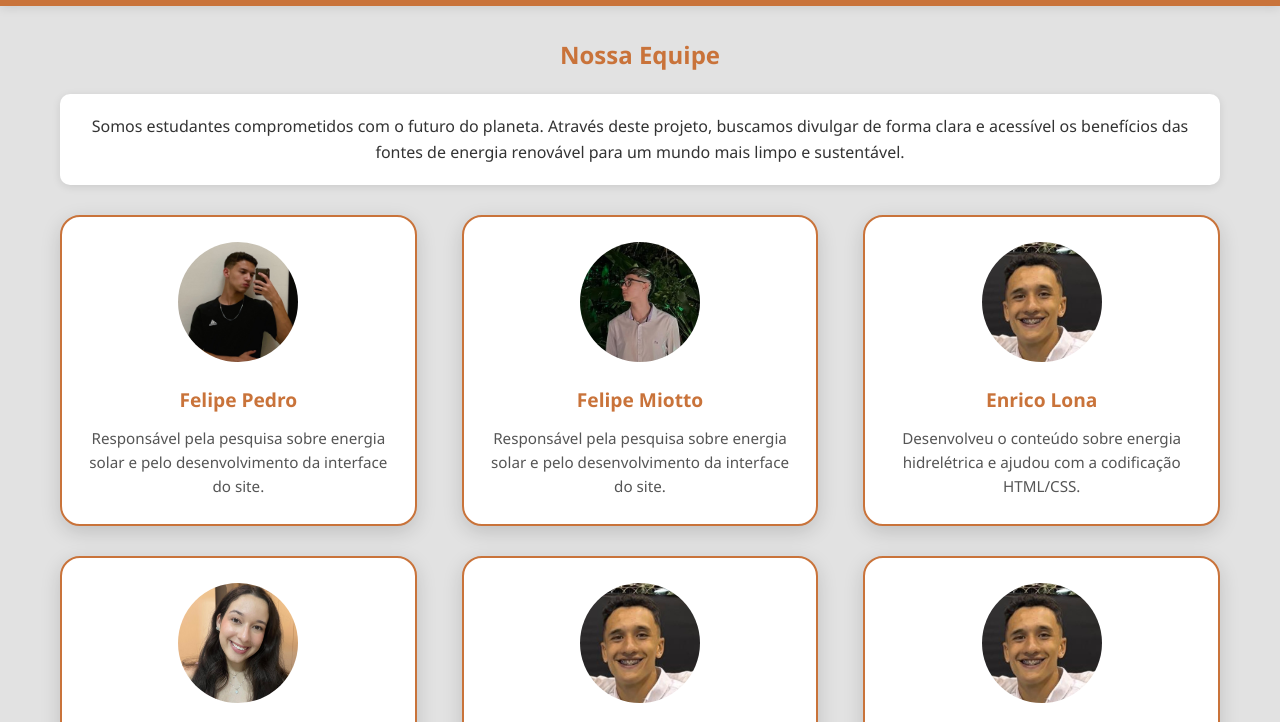
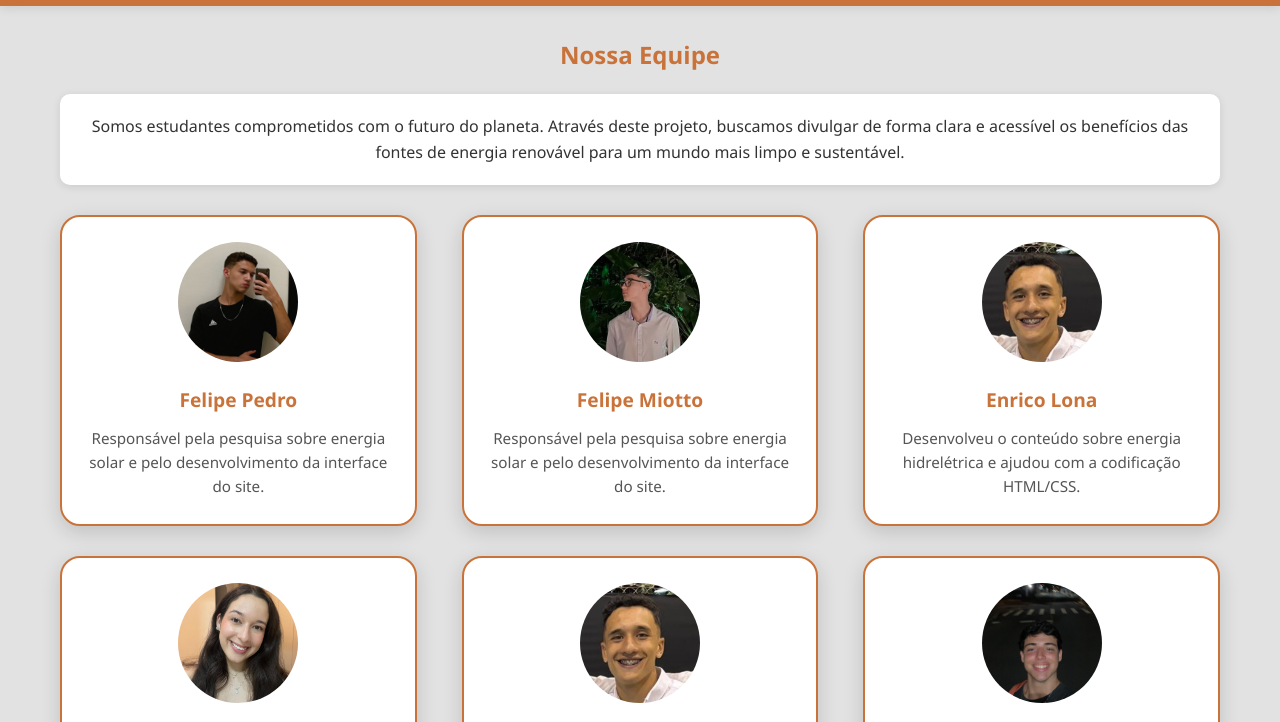
Before and after one commit to miottofelipee/APS-Project, a plain HTML site: page pages/sobre nós/sobrenos.html in a window 1280 px wide. Shown: the part 75-797 px from the top of the page. Drawn offline with Linux system fonts and the light colour scheme.

Commit message:
imgMembro

```diff
--- a/pages/sobre nós/sobrenos.html
+++ b/pages/sobre nós/sobrenos.html
@@ -54,7 +54,7 @@
                 <p>Desenvolveu o conteúdo sobre energia hidrelétrica e ajudou com a codificação HTML/CSS.</p>
             </div>
             <div class="card">
-                <img src="../../img/enrico.jpeg" alt="Foto do membro 3" class="fotoMembro" />
+                <img src="../../img/victor.jpeg" alt="Foto do membro 3" class="fotoMembro" />
                 <h3>Victor</h3>
                 <p>Desenvolveu o conteúdo sobre energia hidrelétrica e ajudou com a codificação HTML/CSS.</p>
             </div>
```
Also changed, not shown: img/victor.jpeg (added).
